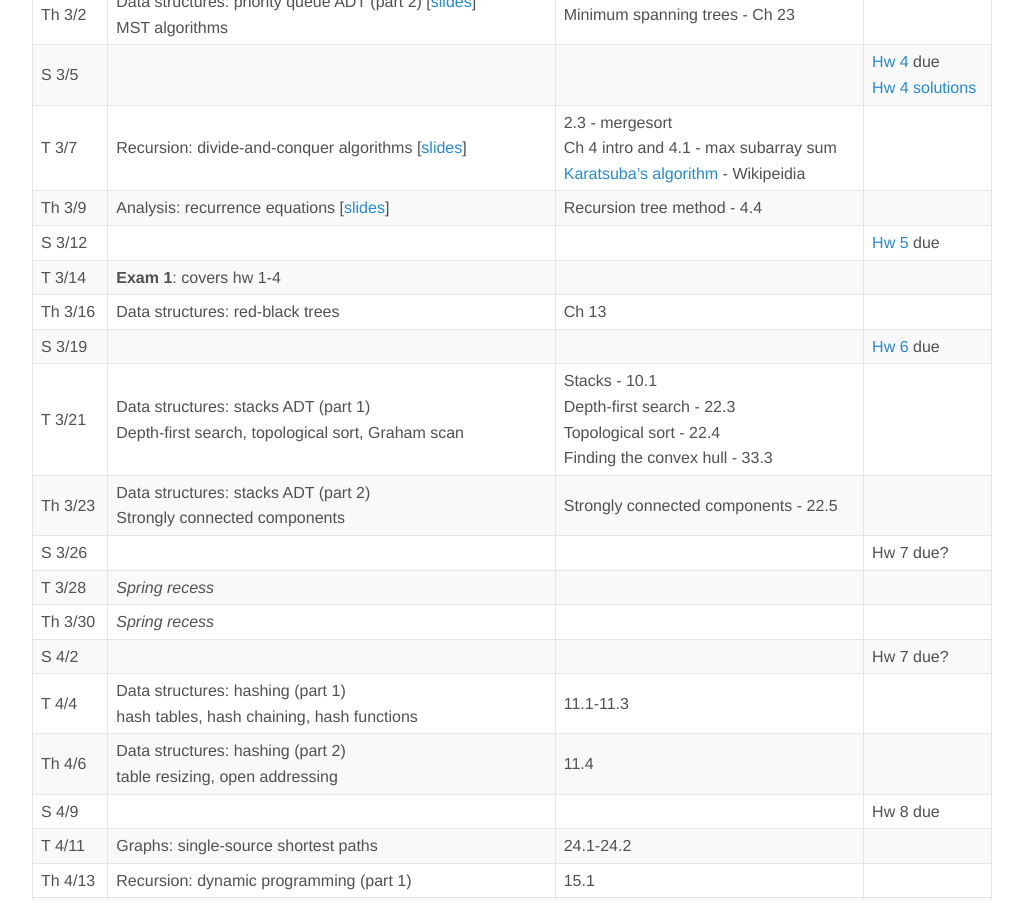
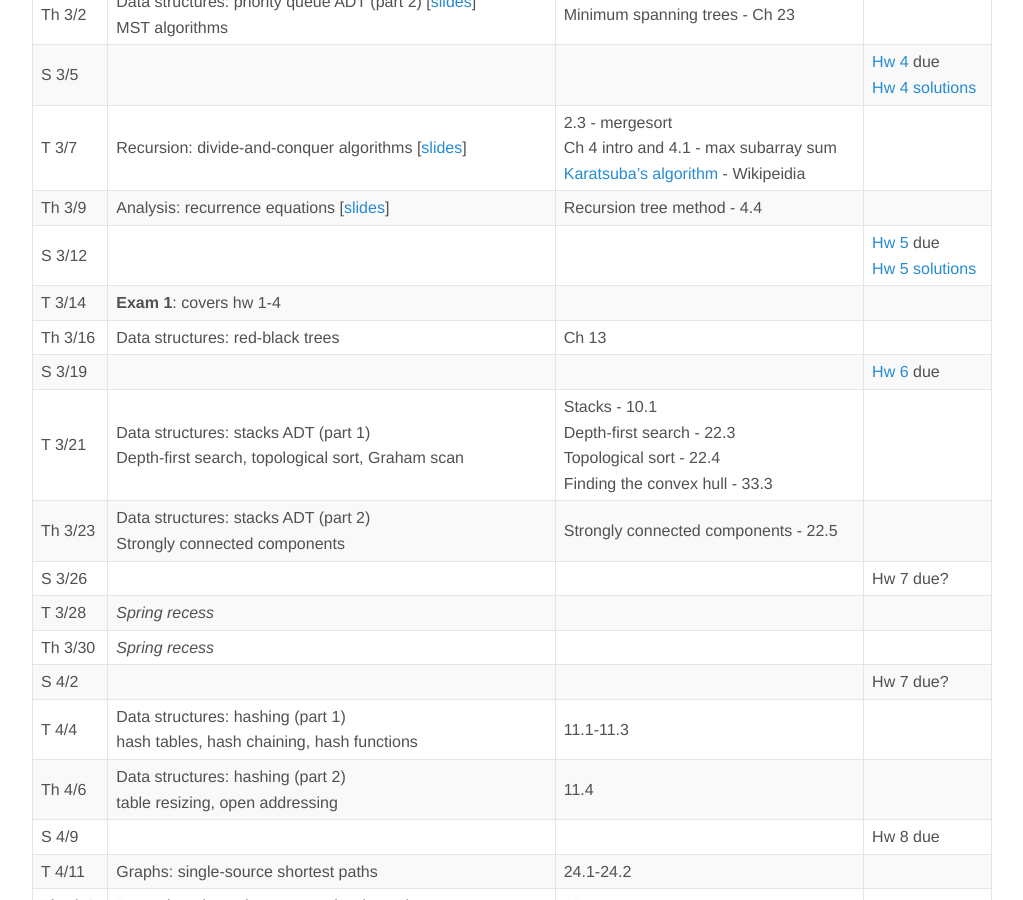
Before and after one commit to jnylam/jnylam.github.io, a Jekyll site: the page built from _courses/146-s17/index.md, in a window 1280 px wide and 900 px high, scrolled down 1143 px. Shown: the whole window, without its empty margins (128-1151 px from the left). Built offline with Jekyll 4.4.1, drawn with Linux system fonts in a browser that asks for light colours.

Commit message:
Add hw5 solutions

```diff
--- a/_courses/146-s17/index.md
+++ b/_courses/146-s17/index.md
@@ -28,7 +28,7 @@
 S 3/5 | | | [Hw 4](homework04.html) due<br>[Hw 4 solutions](hw04.pdf)
 T 3/7 | Recursion: divide-and-conquer algorithms [[slides](divide-and-conquer.pdf)] | 2.3 - mergesort<br>Ch 4 intro and 4.1 - max subarray sum <br>[Karatsuba's algorithm](https://en.wikipedia.org/wiki/Karatsuba_algorithm) - Wikipeidia
 Th 3/9 | Analysis: recurrence equations [[slides](recurrences.pdf)] | Recursion tree method - 4.4
-S 3/12 | | | [Hw 5](homework05.html) due
+S 3/12 | | | [Hw 5](homework05.html) due<br>[Hw 5 solutions](hw05.pdf)
 T 3/14 | __Exam 1__: covers hw 1-4
 Th 3/16 | Data structures: red-black trees | Ch 13
 S 3/19 | | | [Hw 6](homework06.html) due
```
Also changed, not shown: 1 other file.
